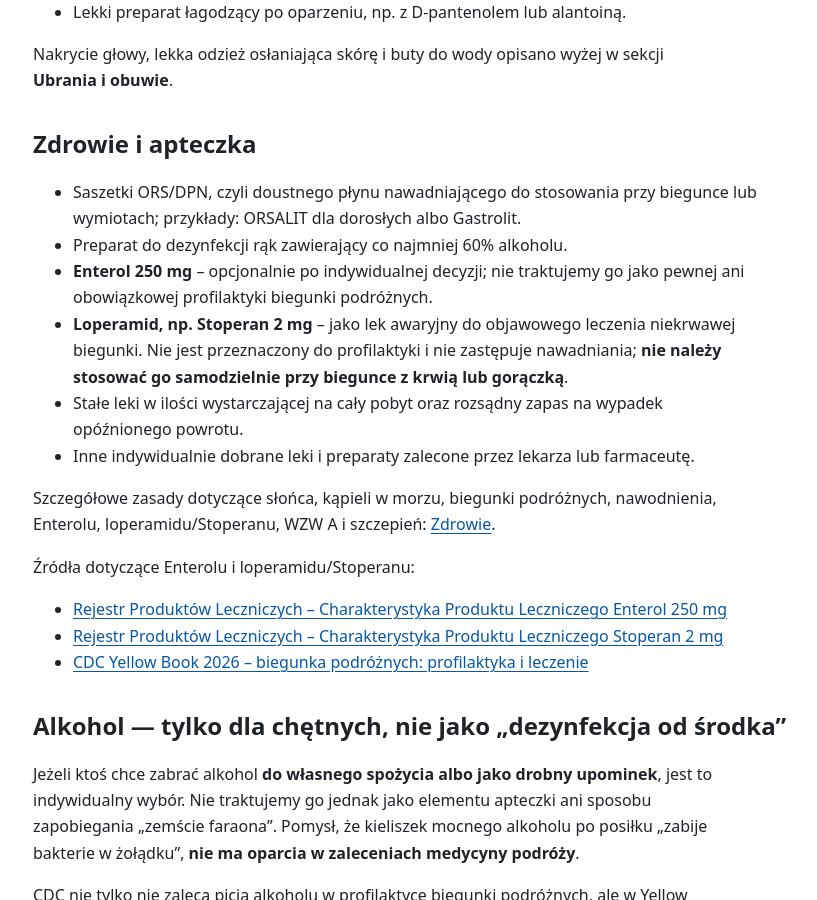
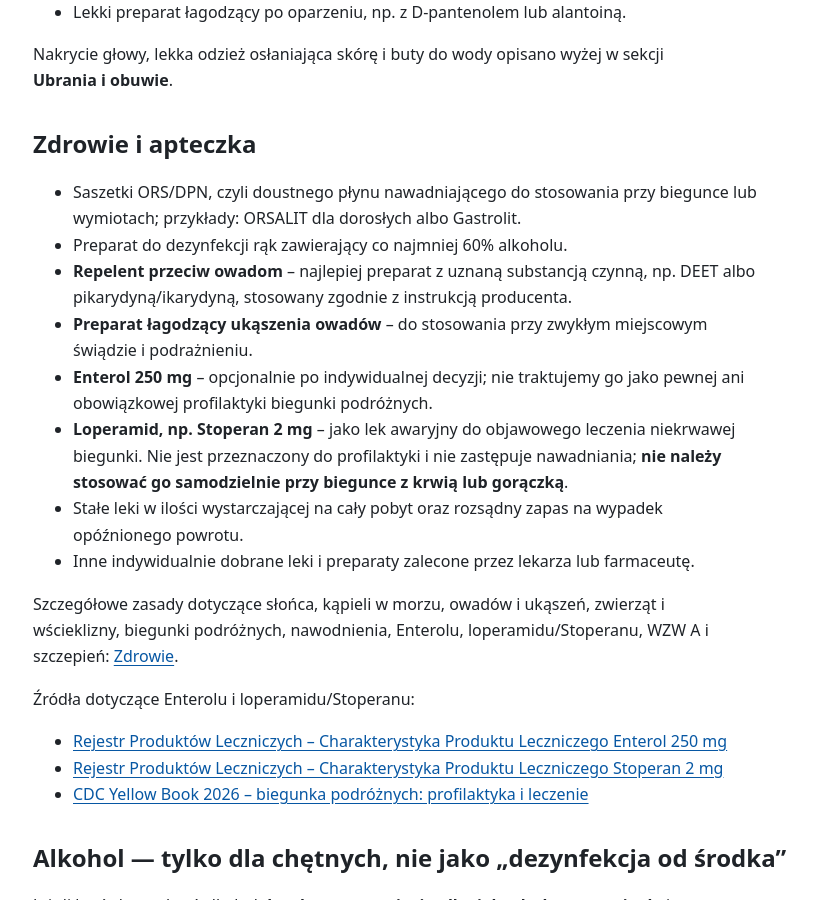
Before and after one commit to rotnicki/djerba-2026, a Jekyll site: the page built from co-zabrac.md, in a window 1280 px wide and 900 px high, scrolled down 7583 px. Shown: the whole window, without its empty margins (31-848 px from the left). Built offline with Jekyll 4.4.1, drawn with Linux system fonts in a browser that asks for light colours; our own code applies the rules of GitHub Pages for plain Markdown files.

Commit message:
Dodaj repelent i preparat po ukąszeniach

```diff
--- a/co-zabrac.md
+++ b/co-zabrac.md
@@ -192,12 +192,14 @@
 
 - Saszetki ORS/DPN, czyli doustnego płynu nawadniającego do stosowania przy biegunce lub wymiotach; przykłady: ORSALIT dla dorosłych albo Gastrolit.
 - Preparat do dezynfekcji rąk zawierający co najmniej 60% alkoholu.
+- **Repelent przeciw owadom** – najlepiej preparat z uznaną substancją czynną, np. DEET albo pikarydyną/ikarydyną, stosowany zgodnie z instrukcją producenta.
+- **Preparat łagodzący ukąszenia owadów** – do stosowania przy zwykłym miejscowym świądzie i podrażnieniu.
 - **Enterol 250 mg** – opcjonalnie po indywidualnej decyzji; nie traktujemy go jako pewnej ani obowiązkowej profilaktyki biegunki podróżnych.
 - **Loperamid, np. Stoperan 2 mg** – jako lek awaryjny do objawowego leczenia niekrwawej biegunki. Nie jest przeznaczony do profilaktyki i nie zastępuje nawadniania; **nie należy stosować go samodzielnie przy biegunce z krwią lub gorączką**.
 - Stałe leki w ilości wystarczającej na cały pobyt oraz rozsądny zapas na wypadek opóźnionego powrotu.
 - Inne indywidualnie dobrane leki i preparaty zalecone przez lekarza lub farmaceutę.
 
-Szczegółowe zasady dotyczące słońca, kąpieli w morzu, biegunki podróżnych, nawodnienia, Enterolu, loperamidu/Stoperanu, WZW A i szczepień: [Zdrowie](zdrowie.md).
+Szczegółowe zasady dotyczące słońca, kąpieli w morzu, owadów i ukąszeń, zwierząt i wścieklizny, biegunki podróżnych, nawodnienia, Enterolu, loperamidu/Stoperanu, WZW A i szczepień: [Zdrowie](zdrowie.md).
 
 Źródła dotyczące Enterolu i loperamidu/Stoperanu:
 
```
